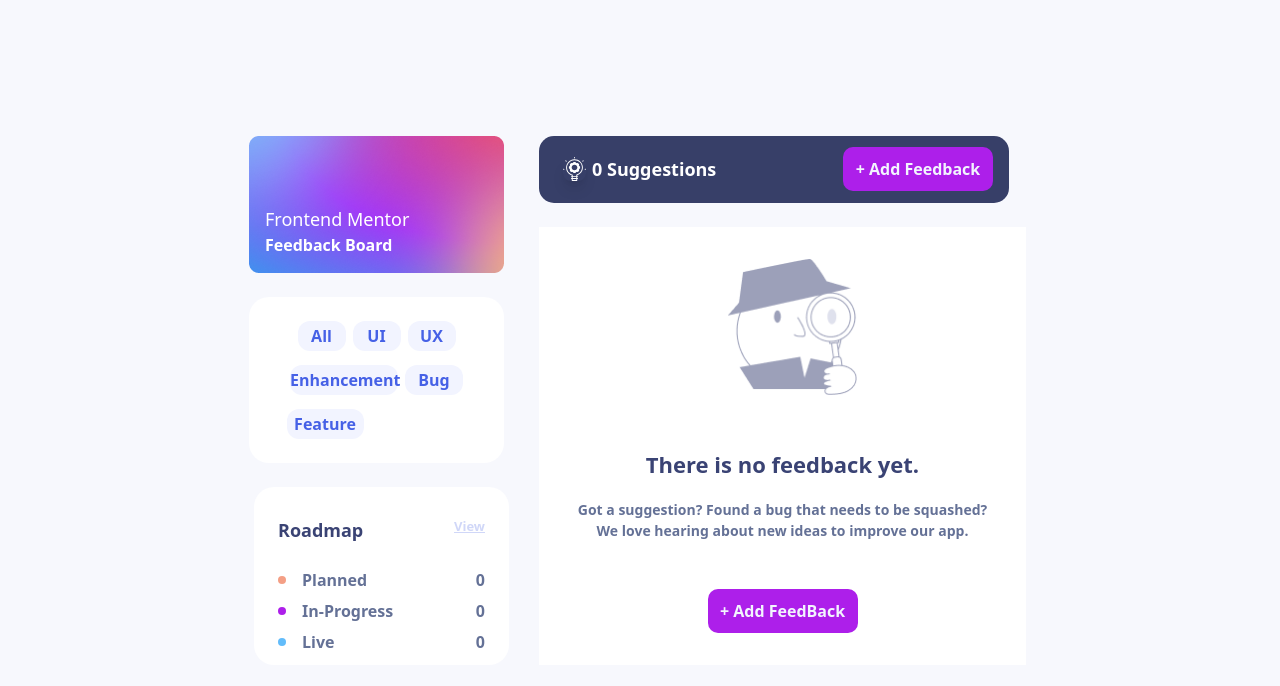
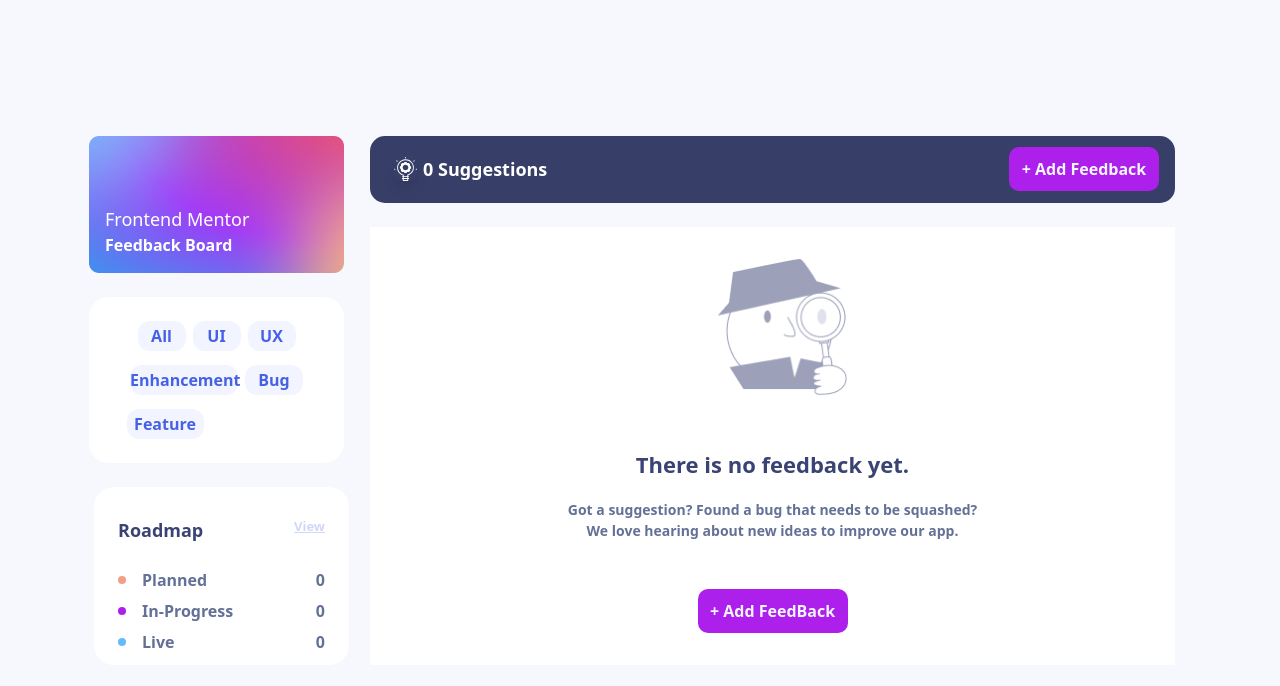
Before and after one commit to Mariamtitvinidze2/product-feedbackapp, a Next.js app: page /InsidePage in a window 1280 px wide. Shown: the top 686 px of the page. Built offline with nearby package versions, Linux system fonts and the light colour scheme.

Commit message:
Fixed InsidePage(Tablet Response)
Also Changed few details about css structure and technique

```diff
--- a/src/app/common/components/__molecules/InsidePage.tsx
+++ b/src/app/common/components/__molecules/InsidePage.tsx
@@ -7,8 +7,8 @@
 
 export default function InsidePage() {
   return (
-    <div className="flex flex-col md:flex-row justify-center items-center bg-[#F7F8FD] w-screen  md:h-screen h-[150%]">
-      <div className="flex flex-row md:flex-col justify-between md:max-w-[255px] max-w-[689px] md:h-[529px] h-[178px] md:justify-between items-center md:mb-[0px] mb-[40px] md:mt-[0px] mt-[120px]">
+    <div className="flex flex-col md:flex-row md:justify-center md:items-center bg-[#F7F8FD] w-screen  md:h-screen h-[150%] justify-center items-center">
+      <div className="flex flex-row md:flex-col justify-between md:max-w-[255px] max-w-[689px] md:h-[529px] h-[178px] md:justify-between items-center md:mb-[0px] mb-[40px] md:mt-[0px] md:pl-[18px] mt-[120px]">
         <div className="">
           <div
             className="md:w-[255px] md:h-[137px] w-[223px] h-[178px] rounded-lg overflow-hidden text-white flex flex-col justify-end p-4 mr-[10px]"
@@ -84,8 +84,8 @@
           </div>
         </div>
       </div>
-      <div className="flex flex-col max-w-[825px] min-w-[470px] h-[529px] ml-[30px] ">
-        <div className="flex flex-row max-w-[825px]  md:min-w-[470px] min-w-[670px] bg-[#373F68] h-[92px] items-center justify-between rounded-[15px] mr-[17px]">
+      <div className="flex flex-col w-full max-w-[825px] min-w-[465px] h-[529px] ml-[30px] md:pr-[20px] ">
+        <div className=" flex flex-row w-full md:max-w-[825px] max-w-[670px] bg-[#373F68] h-[92px] items-center justify-between rounded-[15px] m-auto">
           <div className="flex flex-row items-center">
             <Image
               src={Bulb.src}
@@ -102,7 +102,7 @@
             + Add Feedback
           </button>
         </div>
-        <div className="max-w-[825px] h-[600px] mt-[24px] flex justify-center items-center flex-col bg-white">
+        <div className="w-full md:max-w-[825px] max-w-[680px] min-w-[200px] h-[600px] mt-[24px] flex justify-center items-center flex-col bg-white m-auto">
           <Image
             src={NotFound.src}
             alt="Description of image"
```
